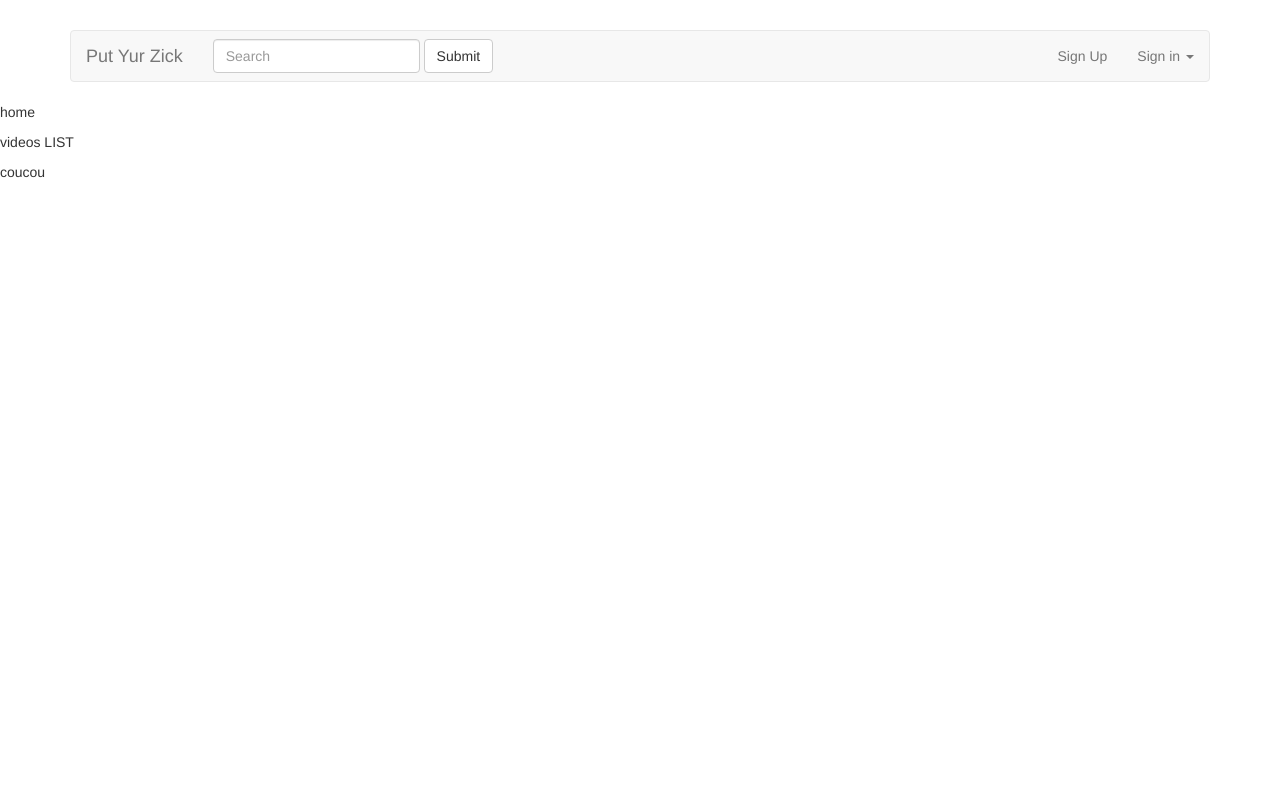
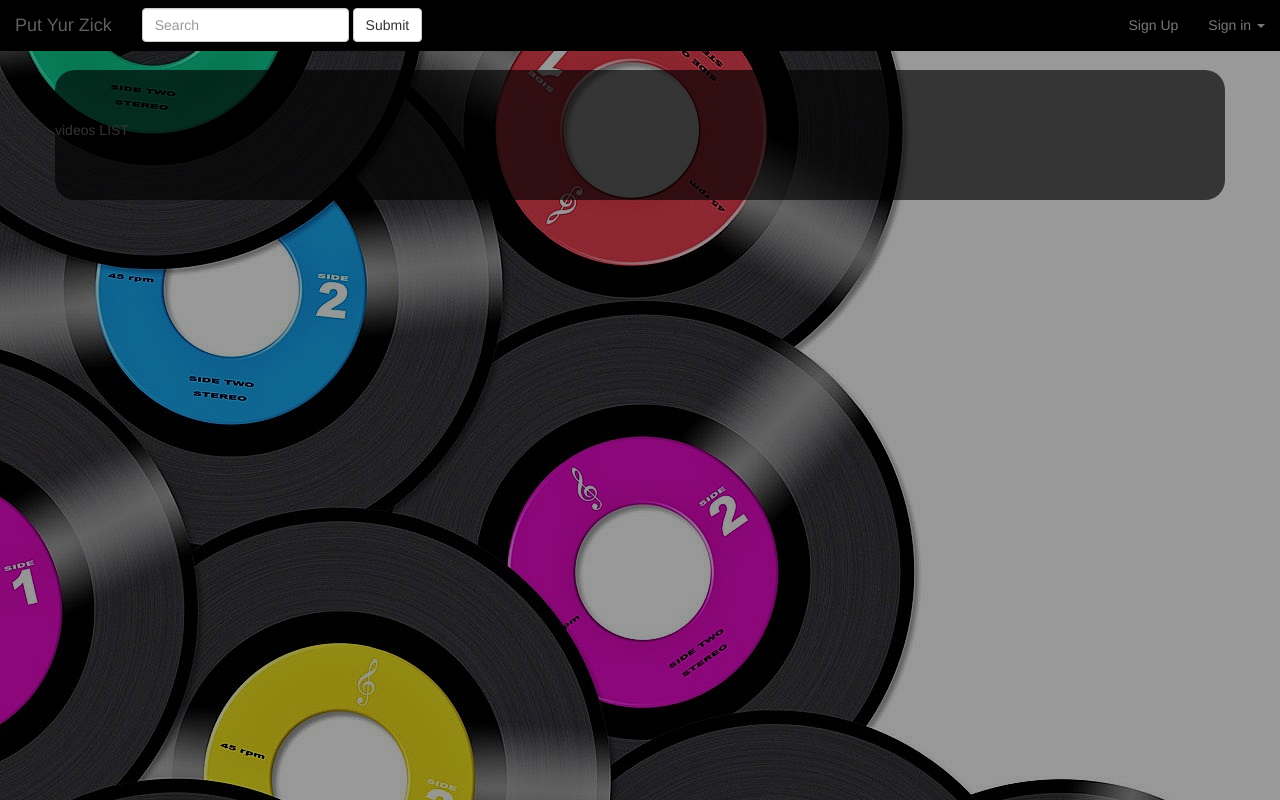
Before and after one commit to EnzoMollenthiel/Put-ur-Zick, a website: page index.html in a window 1280 px wide. Drawn offline with nearby package versions, Linux system fonts and the light colour scheme; some packages are replaced by stand-ins of ours; no server answers; a script that the page names is missing.

Commit message:
css home

```diff
--- a/client/css/index.css
+++ b/client/css/index.css
@@ -1,11 +1,38 @@
+html {
+background-image: url('img/539618.jpg') ;
+}
+body {
+  margin: 0 auto;
+bottom: 0;
+top: 0;
+left: 0;
+right: 0;
+  padding-top: 70px;
+  background-color: rgba(0,0,0, 0.4);
+  position: absolute;
+}
+#page {
+   background-color: rgba(0,0,0, 0.65);
+   padding: 50px 0;
+   border-radius: 20px;
+}
+#login-nav input { margin-bottom: 15px; }
 
 .container h2 {
   text-align : center;
+}
+.navbar-default {
+  background-color: black;
+  border-color: black;
+
 }
 
 /*PLAYLIST*/
 .video {
   display :flex;
+  padding-bottom: 20px;
+  padding-top: 0;
+
 }
 .vignette {
   width: 100px;
@@ -13,11 +40,12 @@
 }
 .items ul {
   list-style-type: none;
+ color: #e2d7e1;
 }
-
-body { margin-top:30px; }
-#login-nav input { margin-bottom: 15px; }
-
+.items h4 {
+  color: #db08d4;
+  font-size: 20px;
+}
 .messages img{
   float: left;
   margin-left: 15%;
--- a/client/js/components/home/home.html
+++ b/client/js/components/home/home.html
@@ -1,4 +1,4 @@
-<p>home</p>
-
-<playlists></playlists>
-<player></player>
+<div class="row">
+    <div class="col-md-6 col-xs-12 playlist"><playlists></playlists></div>
+    <div class="col-md-6 col-xs-12 player"><player></player></div>
+</div>
--- a/client/js/components/main/main.html
+++ b/client/js/components/main/main.html
@@ -1,7 +1,7 @@
-<div class="container">
-   <div class="row">
-      <div class="col-md-12">
-         <nav class="navbar navbar-default" role="navigation">
+
+
+    <nav class="navbar navbar-default navbar-fixed-top" role="navigation">
+    <div class="container-fluid">
         <!-- Brand and toggle get grouped for better mobile display -->
         <div class="navbar-header">
             <button type="button" class="navbar-toggle" data-toggle="collapse" data-target="#bs-example-navbar-collapse-1">
@@ -58,9 +58,13 @@
                 </li>
             </ul>
         </div>
+    </div>
     <!-- /.navbar-collapse -->
 </nav>
+
+
+
+<!-- contenu -->
+<div class="container" id="page">
+    <ui-view></ui-view>
 </div>
-   </div>
-</div>
-<ui-view></ui-view>
--- a/client/js/components/player/player.html
+++ b/client/js/components/player/player.html
@@ -1,4 +1,3 @@
-coucou
 <ng-youtube-embed
     video="$ctrl.videoURL"
     autoplay="true"
--- a/client/js/components/playlist/playlists.html
+++ b/client/js/components/playlist/playlists.html
@@ -1,13 +1,17 @@
 <p>videos LIST</p>
-<div class="col-m-6">
-    <div class="video" ng-repeat="video in $ctrl.list ">
-        <div class="vignette"> </div>
-        <div class="items">
-            <ul>
-                <li><a href="{{video.url}}"><h3>{{video.title}}</h3></a> </li>
-                <li>{{video.author}} </li>
-                <li><em>Posté par {{user_id}}, le {{date}}</em></li>
-            </ul>
-        </div>
+
+<div class="video" ng-repeat="video in $ctrl.list ">
+    <div class="col-md-3 col-xs-3 vignette"></div>
+    <div class="col-md-7 col-xs-7 items">
+        <ul>
+            <li>
+                <a href="{{video.url}}">
+                    <h4>{{video.title}}</h4>
+                </a>
+            </li>
+            <li>
+                <h5>{{video.author}}</h5>
+            </li>
+            <li><em>Posté par {{user_id}}, le {{date}}</em></li>
+        </ul>
     </div>
-</div>
--- a/index.html
+++ b/index.html
@@ -16,6 +16,7 @@
 
   <script src="../node_modules/angular/angular.js"></script>
   <script src="../node_modules/@uirouter/angularjs/release/angular-ui-router.min.js"></script>
+  <script src="../node_modules/bootstrap/dist/js/bootstrap.js"></script>
   <script src="../node_modules/ng-youtube-embed/src/ng-youtube-embed.js"></script>
   <script src="client/js/index.js"></script>
   <script src="client/js/components/index.js"></script>
```
Also changed, not shown: client/css/img/539618.jpg (added). Lines whose indentation alone changed are shown as unchanged.
